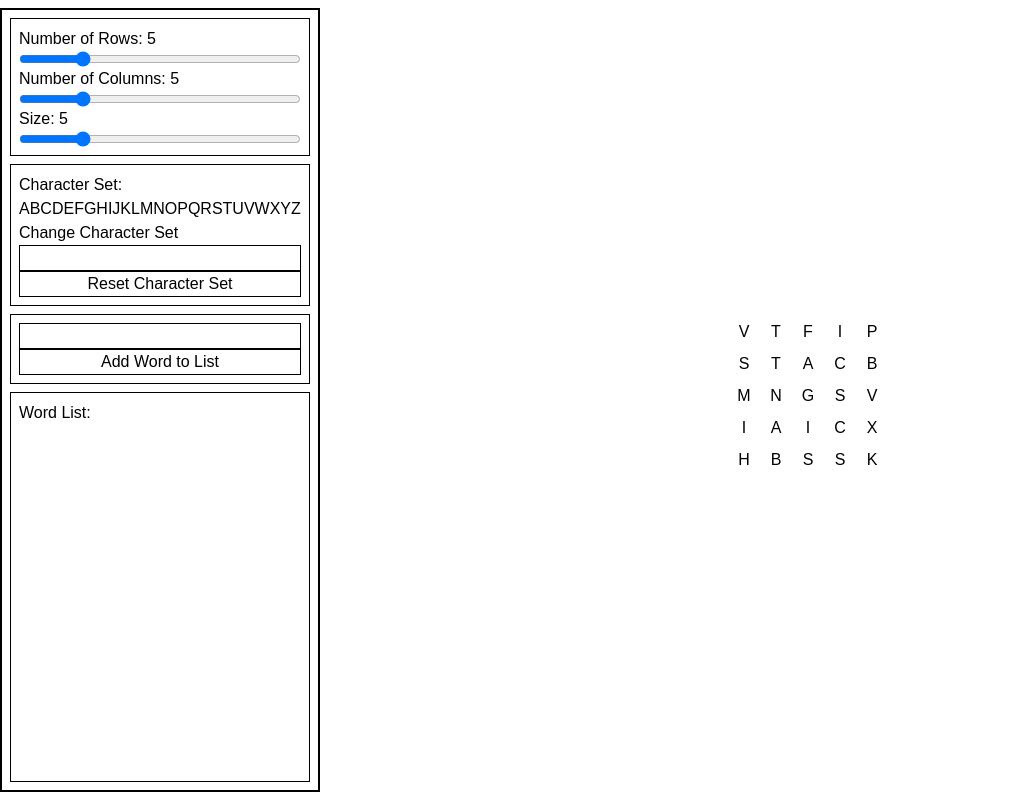
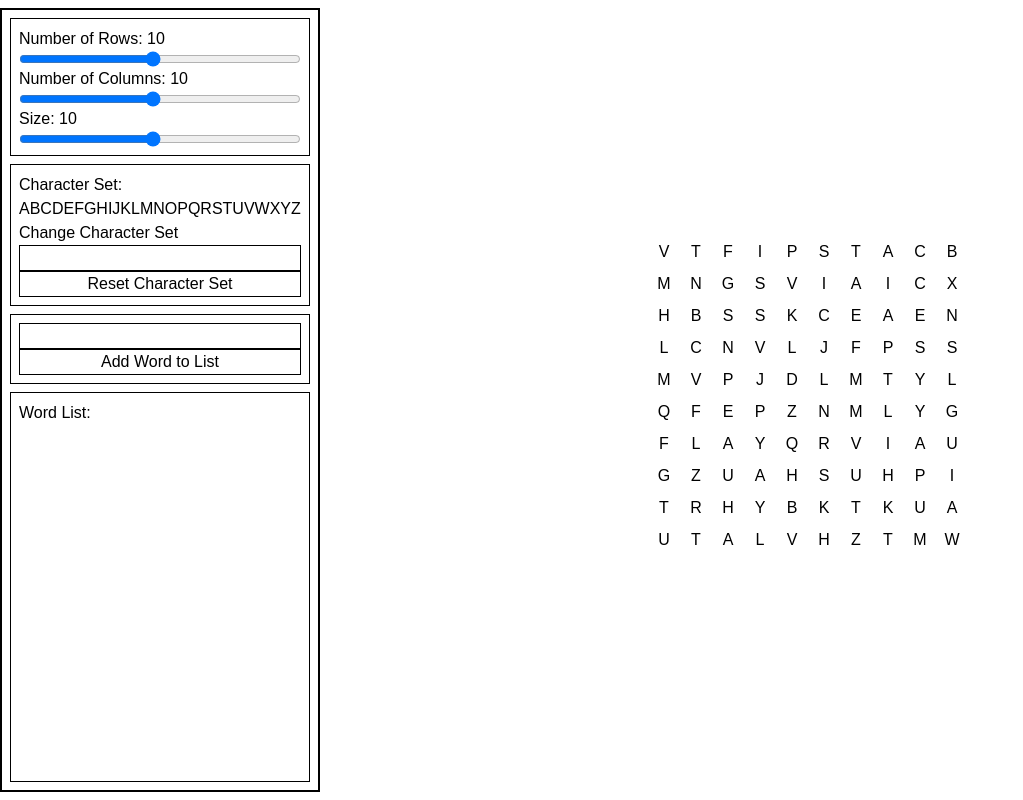
Before and after one commit to RoboRobert/word-search, a Next.js app: page / in a window 1280 px wide. Shown: the whole page, without its empty margins (0-1023 px from the left). Built offline with nearby package versions, Linux system fonts and the light colour scheme.

Commit message:
rotations are coming along

```diff
--- a/app/_components/DraggableWordComponent.tsx
+++ b/app/_components/DraggableWordComponent.tsx
@@ -11,7 +11,7 @@ export function DraggableWordComponent({
   const position = useMousePosition();
   const rotation = useRotation();
 
-  console.log(rotation);
+  const shouldLengthen = rotation % 90 !== 0;
 
   const characterElements: React.ReactElement[] = [];
 
@@ -21,7 +21,7 @@ export function DraggableWordComponent({
         style={{
           transform: `rotate(-${rotation}deg)`,
         }}
-        className="size-8 text-center"
+        className={`${shouldLengthen ? "size-[44.8px]" : "size-8"} text-center`}
       >
         {word.charAt(i)}
       </p>,
@@ -35,7 +35,7 @@ export function DraggableWordComponent({
         left: isDragging ? position.x : undefined,
         top: isDragging ? position.y : undefined,
         transform: isDragging
-          ? `translate(-50%, -50%) rotate(${rotation}deg)`
+          ? `rotate(${rotation}deg) translate(-50%, -50%) `
           : undefined,
       }}
       onPointerDown={() => setIsDragging(true)}
--- a/app/page.tsx
+++ b/app/page.tsx
@@ -9,10 +9,12 @@ export default function Home() {
   const MIN_SIZE = 1;
   const MAX_SIZE = 20;
 
+  const DEFAULT_SIZE = 10;
+
   const [CHARACTER_SET, setCharacterSet] = useState(DEFAULT_CHARACTER_SET);
 
-  const [GRIDROWS, setGridRows] = useState(5);
-  const [GRIDCOLUMNS, setGridColumns] = useState(5);
+  const [GRIDROWS, setGridRows] = useState(DEFAULT_SIZE);
+  const [GRIDCOLUMNS, setGridColumns] = useState(DEFAULT_SIZE);
 
   const wordCreatorRef = useRef<HTMLInputElement>(null);
 
```
